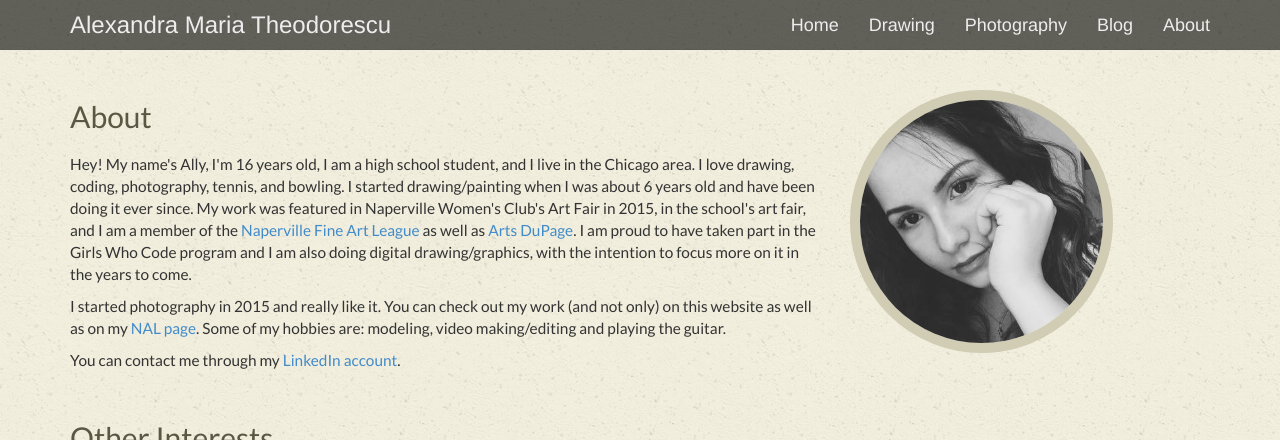
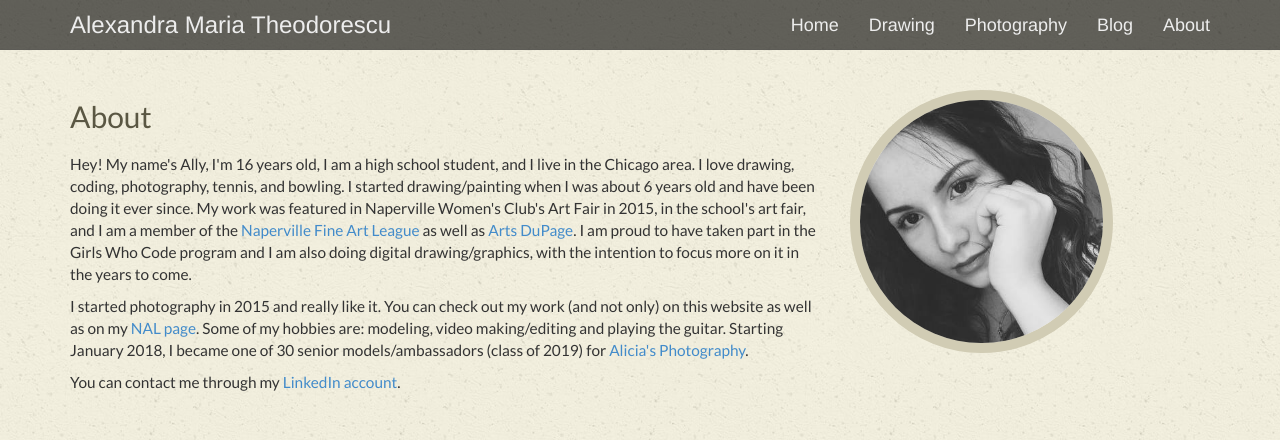
Before and after one commit to allyth/allyth, a Jekyll site: the page built from about.html, in a window 1280 px wide and 900 px high, cut to the strip 0-440 px from the top of the window. Built offline with Jekyll 4.4.1, drawn with Linux system fonts in a browser that asks for light colours; some web fonts are replaced.

Commit message:
Edited About page

```diff
--- a/about.html
+++ b/about.html
@@ -10,7 +10,7 @@ title: About
 
             <div style="padding: 10px 0px;">
                 <p>Hey! My name's Ally, I'm 16 years old, I am a high school student, and I live in the Chicago area. I love drawing, coding, photography, tennis, and bowling. I started drawing/painting when I was about 6 years old and have been doing it ever since. My work was featured in Naperville Women's Club's Art Fair in 2015, in the school's art fair, and I am a member of the <a href="http://www.napervilleartleague.com/nal-artists/alexandra-theodorescu/">Naperville Fine Art League</a> as well as <a href="http://www.artsdupage.org/">Arts DuPage</a>. I am proud to have taken part in the Girls Who Code program and I am also doing digital drawing/graphics, with the intention to focus more on it in the years to come.</p>
-                <p>I started photography in 2015 and really like it. You can check out my work (and not only) on this website as well as on my <a href="http://www.napervilleartleague.com/nal-artists/alexandra-theodorescu/">NAL page</a>. Some of my hobbies are: modeling, video making/editing and playing the guitar.</p>
+                <p>I started photography in 2015 and really like it. You can check out my work (and not only) on this website as well as on my <a href="http://www.napervilleartleague.com/nal-artists/alexandra-theodorescu/">NAL page</a>. Some of my hobbies are: modeling, video making/editing and playing the guitar. Starting January 2018, I became one of 30 senior models/ambassadors (class of 2019) for <a href="https://alicias.com/home/">Alicia's Photography</a>.</p>
                 <p>You can contact me through my <a href="http://www.linkedin.com/in/alexandra-theodorescu">LinkedIn account</a>.</p>
                 <!--<br>-->
             </div>
```
